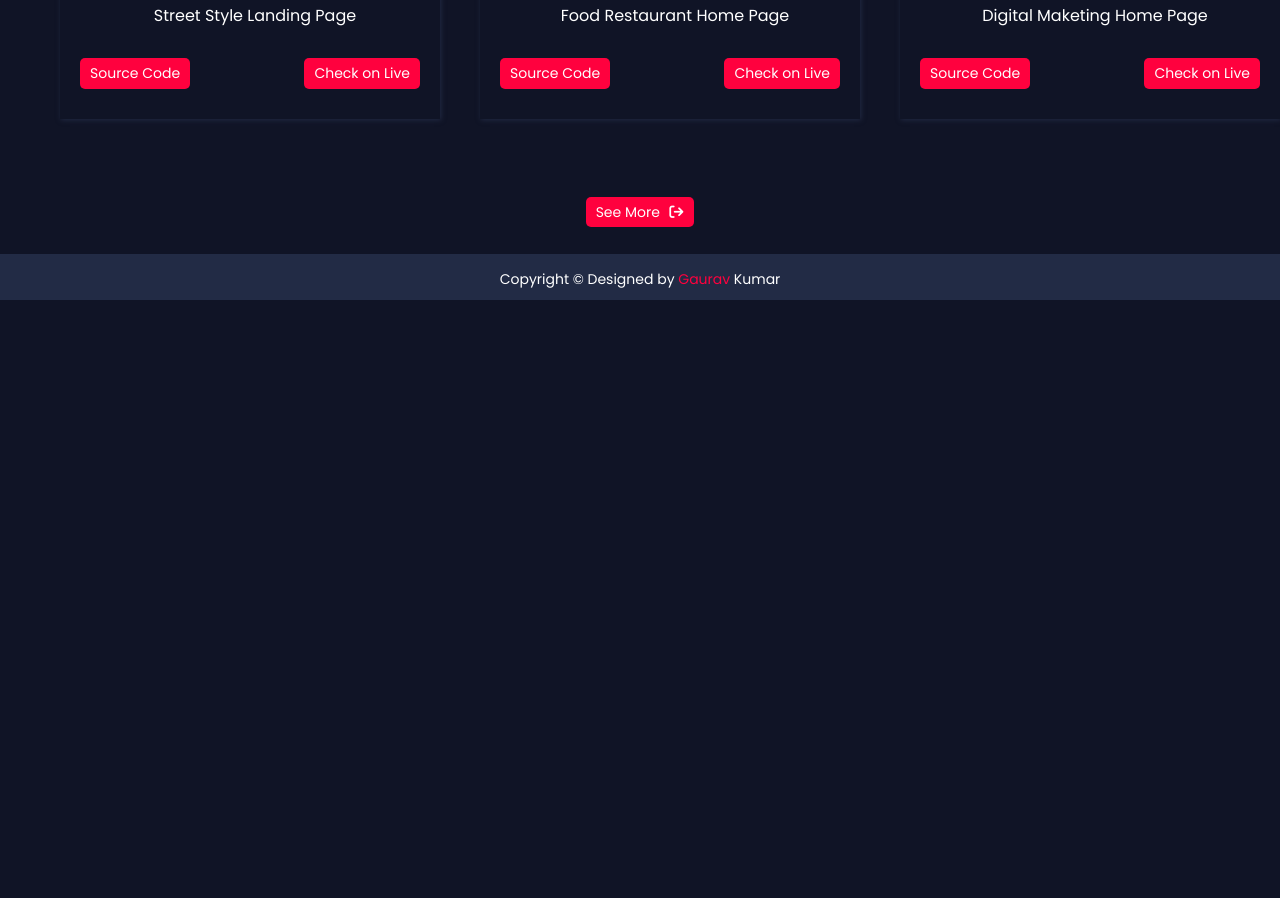
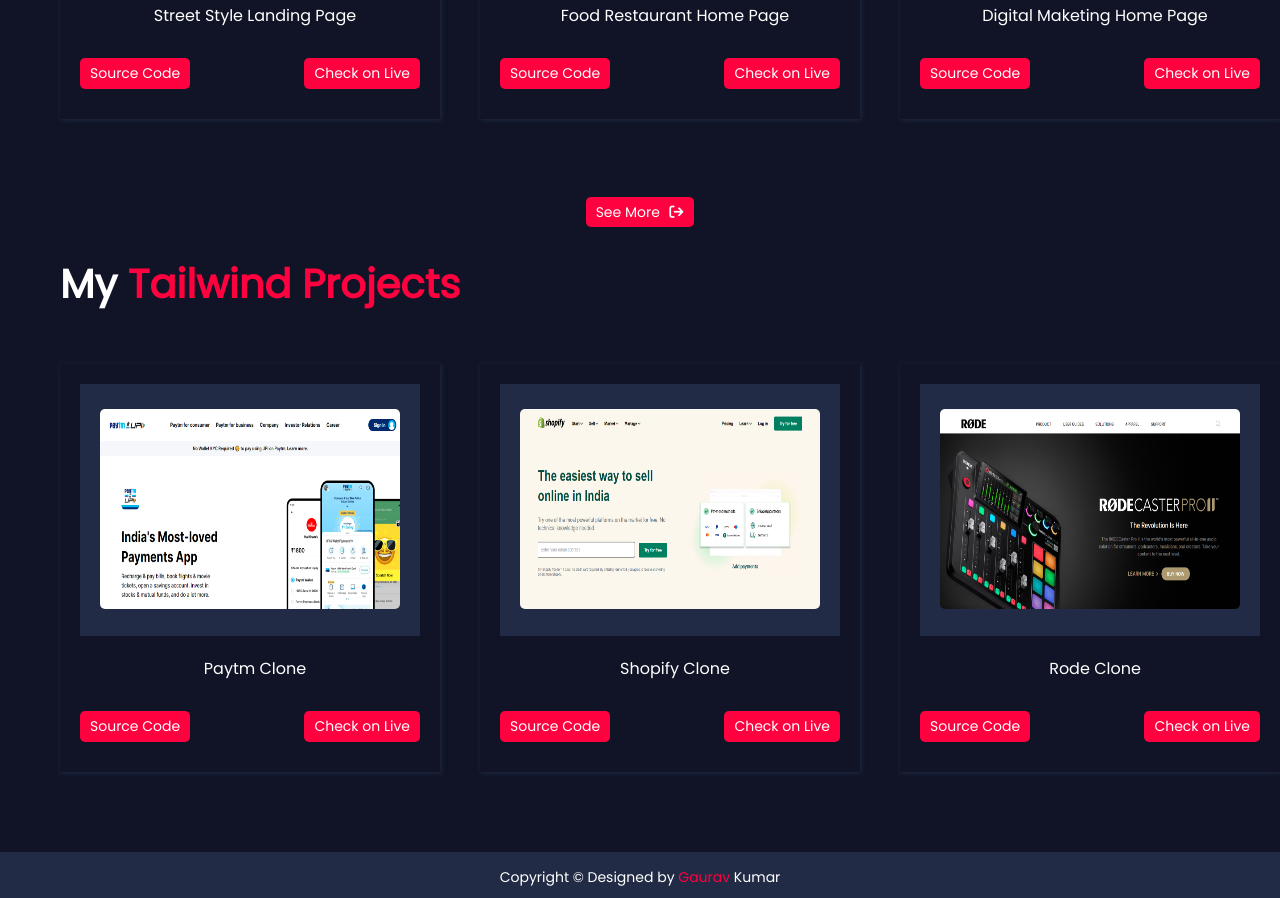
Before and after one commit to Gk29-dev/portfolio, a plain HTML site: page index.html in a window 1280 px wide. Shown: the part 1476-2374 px from the top of the page. Before the commit the page ends 1776 px from the top, so only its background shows below. Drawn offline with Linux system fonts and the light colour scheme.

Commit message:
add tailwind css projects

```diff
--- a/index.html
+++ b/index.html
@@ -49,6 +49,7 @@
     </header>
 
     <main>
+        <!-- about-us -->
         <section id="about">
             <div class="aboutme">
                 <div class="about-left">
@@ -83,6 +84,7 @@
             </div>
         </section>
 
+        <!-- css-projects -->
         <section id="project">
             <div class="project-section">
                 <h3>My <span class="my-work">Work</span></h3>
@@ -139,6 +141,59 @@
             </div>
         </section>
 
+        <!-- tailwind-css-projects -->
+        <section id="project">
+            <div class="project-section">
+                <h3>My <span class="my-work">Tailwind Projects</span></h3>
+
+                <div class="projects">
+                     <div class="card project-1">
+                         <div class="card-img card-img-1">
+                            <img src="./images/paytm-clone.png" alt="">
+                         </div>
+                         <div class="card-body">
+                            <div class="card-title">
+                                <h5>Paytm Clone</h5>
+                            </div>
+                            <div class="card-btn">
+                                <a href="https://github.com/Gk29-dev/paytm-clone" target="_blank" class="source-code">Source Code</a>
+                                <a href="https://the-paytm.netlify.app/" target="_blank" class="deployed-link">Check on Live</a>
+                            </div>
+                         </div>
+                     </div>
+                     <div class="card project-2">
+                        <div class="card-img">
+                           <img src="./images/shopify-clone.png" alt="">
+                        </div>
+                        <div class="card-body">
+                           <div class="card-title">
+                               <h5>Shopify Clone</h5>
+                           </div>
+                           <div class="card-btn">
+                               <a href="https://github.com/Gk29-dev/shopify-clone" target="_blank" class="source-code">Source Code</a>
+                               <a href="https://the-shopify.netlify.app/" target="_blank" class="deployed-link">Check on Live</a>
+                           </div>
+                        </div>
+                    </div>
+                    <div class="card project-3">
+                        <div class="card-img">
+                           <img src="./images/rode-clone.png" alt="">
+                        </div>
+                        <div class="card-body">
+                           <div class="card-title">
+                               <h5>Rode Clone</h5>
+                           </div>
+                           <div class="card-btn">
+                               <a href="https://github.com/Gk29-dev/rode-clone" target="_blank" class="source-code">Source Code</a>
+                               <a href="https://the-rode.netlify.app/" target="_blank" class="deployed-link">Check on Live</a>
+                           </div>
+                        </div>
+                    </div>
+
+                </div>
+            </div>
+        </section>
+
 
     </main>
 
```
Also changed, not shown: images/paytm-clone.png (added), images/rode-clone.png (added), images/shopify-clone.png (added).
